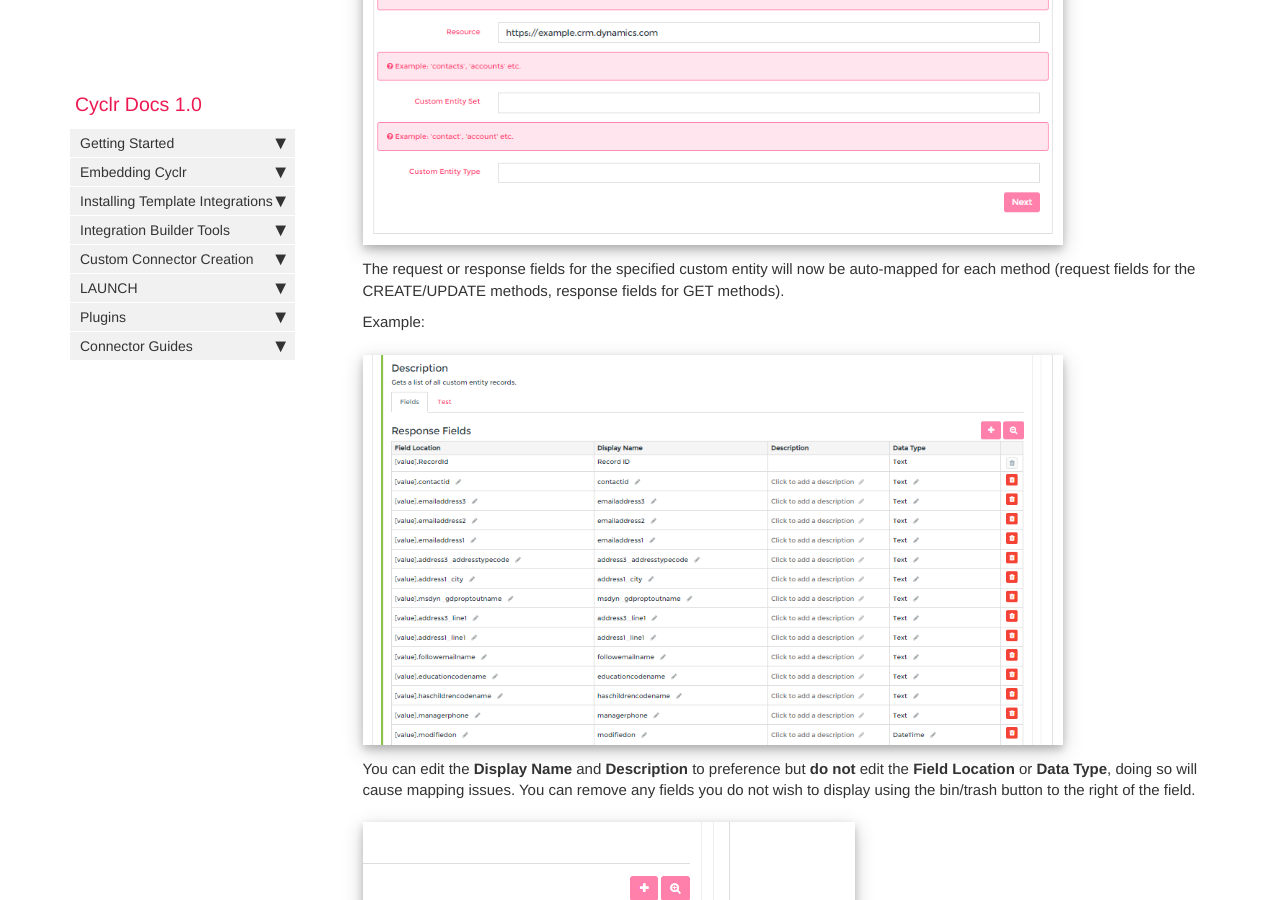
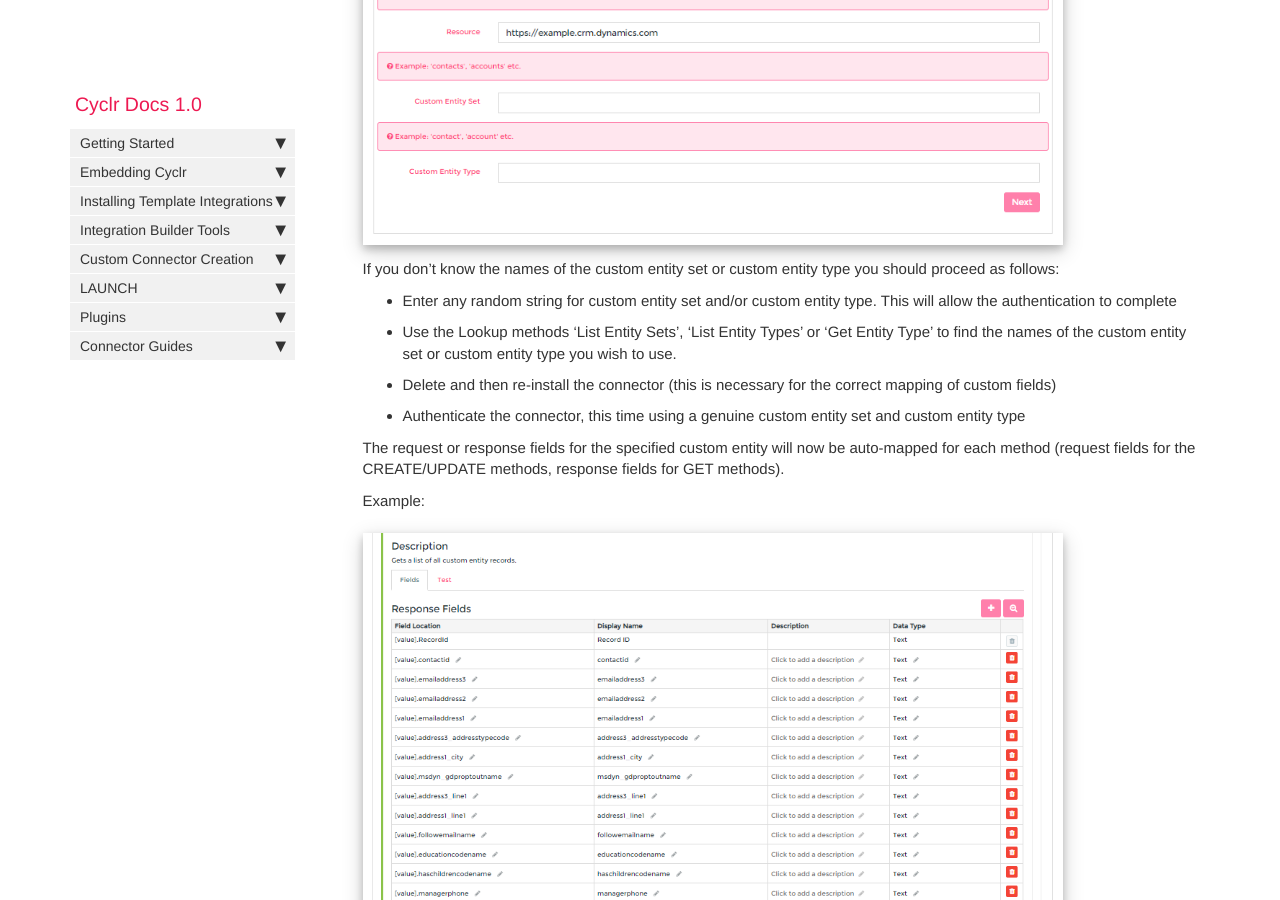
Before and after one commit to sneakysneak/docs, a Jekyll site: the page built from pages/connector-authentication/dynamics-crm-custom-objects.md, in a window 1280 px wide and 900 px high, scrolled down 749 px. Built offline with Jekyll 4.4.1, drawn with Linux system fonts in a browser that asks for light colours; nearby versions of some CDN libraries; comment, search, counter and statistics services are not loaded.

Commit message:
Updated docs to reflect connector changes (#57)

```diff
--- a/pages/connector-authentication/dynamics-crm-custom-objects.md
+++ b/pages/connector-authentication/dynamics-crm-custom-objects.md
@@ -5,7 +5,7 @@ permalink: dynamics-custom-connector
 tags: [connector]
 ---
 
-# Dynamics CRM Custom Objects Connector Setup #
+# Dynamics CRM Custom Objects Connector Setup
 
 This connector is designed to work with a single custom entity. When working with more than one, you must install a separate Dynamics CRM connector for each custom entity type.
 
@@ -17,6 +17,13 @@ When setting up the connector you will also have to enter the names of the custo
 
 ![](../images/dynamics_custom_objects_updated_1.png)
 
+If you don't know the names of the custom entity set or custom entity type you should proceed as follows:
+
+- Enter any random string for custom entity set and/or custom entity type. This will allow the authentication to complete
+- Use the Lookup methods 'List Entity Sets', 'List Entity Types' or 'Get Entity Type' to find the names of the custom entity set or custom entity type you wish to use.
+- Delete and then re-install the connector (this is necessary for the correct mapping of custom fields)
+- Authenticate the connector, this time using a genuine custom entity set and custom entity type
+
 The request or response fields for the specified custom entity will now be auto-mapped for each method (request fields for the CREATE/UPDATE methods, response fields for GET methods).
 
 Example:
```
